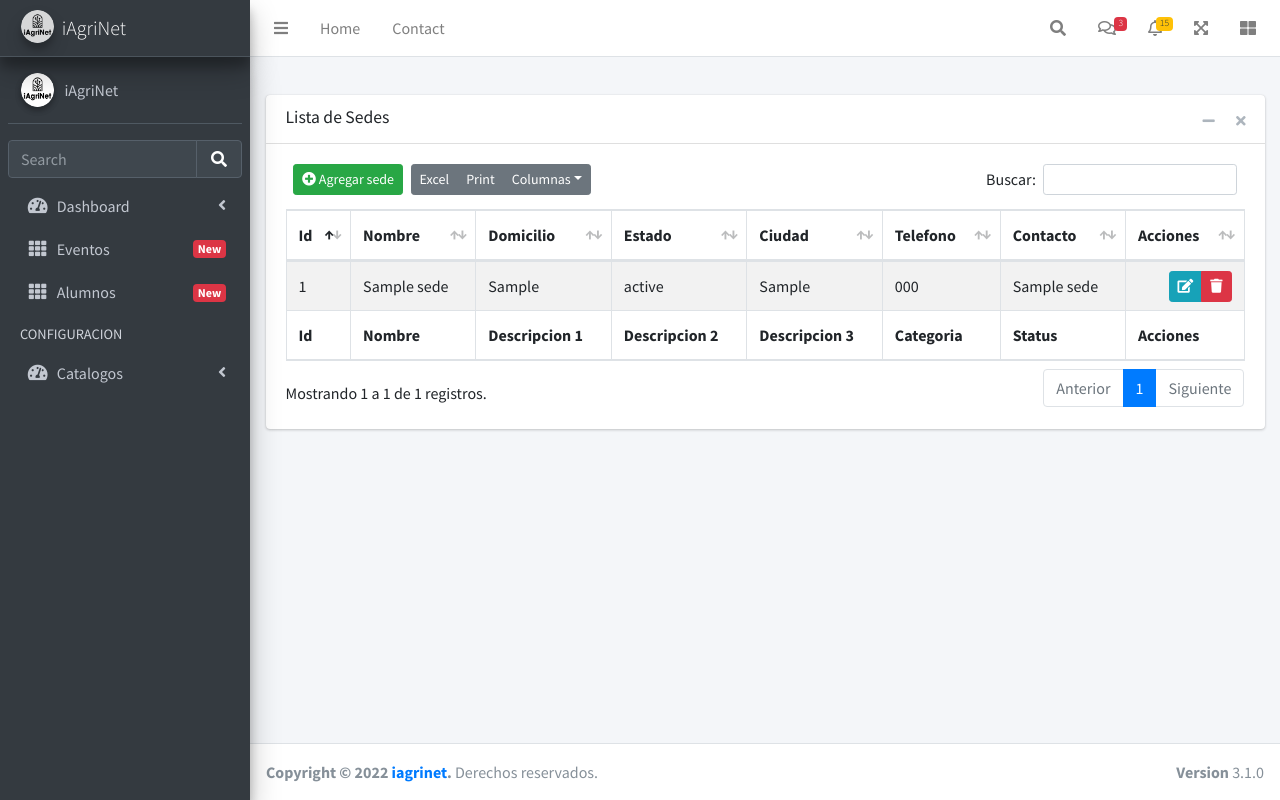
After one commit to celsoinzunza/appcursos, a Django app: page /catalogos/sedes/ in a window 1280 px wide. The commit adds this page. Run offline with Django 4.2, Linux system fonts and the light colour scheme; tables that the repository leaves empty hold one stand-in row (values such as "Sample post"); some libraries are stand-ins or nearby versions.

Commit message:
se agrego crud de sedes

```diff
--- a/catalogos/models.py
+++ b/catalogos/models.py
@@ -152,3 +152,28 @@ class Alumnos(models.Model):
 
     def __str__(self):
         return self.first_name
+
+class Sedes(models.Model):
+    name = models.CharField(max_length=50, verbose_name="Nombre de la sede")
+    domicilio = models.CharField(max_length=50, verbose_name="Domicilio",  null=True, blank=True)
+    Estado = models.CharField(max_length=50, verbose_name="Estado",  null=True, blank=True)
+    Ciudad = models.CharField(max_length=50, verbose_name="Ciudad", null=True, blank=True)
+    cp = models.CharField(max_length=50, verbose_name="Codigo postal", null=True, blank=True)
+    telefono = models.CharField(max_length=50, verbose_name="Telefono",  null=True, blank=True)
+    rfc = models.CharField(max_length=50, verbose_name="RFC",  null=True, blank=True)
+    banco = models.CharField(max_length=50, verbose_name="Banco",  null=True, blank=True)
+    cuentabancaria = models.CharField(max_length=50, verbose_name="Cuenta Bancaria",  null=True, blank=True)
+    nombrecontacto = models.CharField(max_length=50, verbose_name="Nombre contacto",  null=True, blank=True)
+    capacidad = models.IntegerField(verbose_name="Capacidad", null=True, blank=True)
+    status = models.BooleanField(default=True)
+
+    class Meta:
+        db_table = "cursos_sedes"
+        verbose_name = "Sede"
+        verbose_name_plural = "Sedes"
+
+    def __unicode__(self):
+        return self.name
+
+    def __str__(self):
+        return self.name
--- /dev/null
+++ b/catalogos/templates/catalogos/sedes/sedes_list.html
@@ -0,0 +1,147 @@
+{% extends 'fixed-topnav.html' %}
+{% load static %}
+{% block customcss %}
+<!-- DataTables -->
+<link rel="stylesheet" href="{% static 'plugins/datatables-bs4/css/dataTables.bootstrap4.min.css' %}" />
+<link rel="stylesheet" href="{% static 'plugins/datatables-responsive/css/responsive.bootstrap4.min.css' %}" />
+<link rel="stylesheet" href="{% static 'plugins/datatables-buttons/css/buttons.bootstrap4.min.css' %}" />
+{% endblock customcss %}
+ {% block title %} Sedes List {% endblock title %}
+ {% block subtitle %}
+<li class="breadcrumb-item nav-link"><strong>Sedes</strong></li>
+{% endblock subtitle %} {% block headerbutton %}
+<div class="col-sm-6">
+  <div class="float-sm-left">
+    <a class="btn btn-sm btn-success" type="button" href="add"><i class="fa fa-plus-circle"></i> Agregar sedes</a>
+  </div>
+</div>
+{% endblock headerbutton %}
+ {% block content %}
+
+<!-- Main content -->
+
+<!-- Default box -->
+<div class="card">
+  <div class="card-header">
+    <h3 class="card-title">Lista de Sedes</h3>
+    <div class="card-tools">
+      <button type="button" class="btn btn-tool" data-card-widget="collapse" title="Collapse">
+        <i class="fas fa-minus"></i>
+      </button>
+      <button type="button" class="btn btn-tool" data-card-widget="remove" title="Remove">
+        <i class="fas fa-times"></i>
+      </button>
+    </div>
+  </div>
+  <div class="card-body">
+
+    <div class="col-sm-6">
+      <div class="float-sm-left">
+        <a class="btn btn-sm btn-success" type="button" href="add"><i class="fa fa-plus-circle"></i> Agregar sede</a>
+      </div>
+    </div>
+
+    <table id="example1" class="table table-bordered table-striped table_list">
+      <thead>
+        <tr>
+          <th>Id</th>
+          <th>Nombre</th>
+          <th>Domicilio</th>
+          <th>Estado</th>
+          <th>Ciudad</th>
+          <th>Telefono</th>
+          <th>Contacto</th>
+          <th>Acciones</th>
+        </tr>
+      </thead>
+      <tbody>
+        {% for item in sedes_list %}
+        <tr>
+          <td>{{ item.id }}</td>
+          <td>{{ item.name }}</td>
+          <td>{{ item.domicilio }}</td>
+          <td>{{ item.Estado }}</td>
+          <td>{{ item.Ciudad }}</td>
+          <td>{{ item.telefono }}</td>
+          <td>{{ item.nombrecontacto }}</td>
+          <td class="text-right py-0 align-middle">
+            <div class="btn-group btn-group-sm">
+              <a href="{% url 'catalogos:sedes_edit' item.id %}" class="btn btn-info"><i class="fas fa-edit"></i></a>
+              <button data-url="{% url 'catalogos:sedes_delete' item.pk %}"
+                title="Eliminar" class="btn btn-danger js-view-delete">
+                <i class="fa fa-trash"></i>
+              </button>
+            </div>
+          </td>
+        </tr>
+        {% endfor %}
+      </tbody>
+      <tfoot>
+        <tr>
+          <th>Id</th>
+          <th>Nombre</th>
+          <th>Descripcion 1</th>
+          <th>Descripcion 2</th>
+          <th>Descripcion 3</th>
+          <th>Categoria</th>
+          <th>Status</th>
+          <th>Acciones</th>
+        </tr>
+      </tfoot>
+    </table>
+  </div>
+  <!-- /.card-body -->
+</div>
+<!-- /.card -->
+
+{% endblock content %}
+{% block customjs %}
+<!-- DataTables  & Plugins -->
+<script src="{% static 'plugins/datatables/jquery.dataTables.min.js' %}"></script>
+<script src="{% static 'plugins/datatables-bs4/js/dataTables.bootstrap4.min.js' %}"></script>
+<script src="{% static 'plugins/datatables-responsive/js/dataTables.responsive.min.js' %}"></script>
+<script src="{% static 'plugins/datatables-responsive/js/responsive.bootstrap4.min.js' %}"></script>
+<script src="{% static 'plugins/datatables-buttons/js/dataTables.buttons.min.js' %}"></script>
+<script src="{% static 'plugins/datatables-buttons/js/buttons.bootstrap4.min.js' %}"></script>
+<script src="{% static 'plugins/jszip/jszip.min.js' %}"></script>
+<script src="{% static 'plugins/pdfmake/pdfmake.min.js' %}"></script>
+<script src="{% static 'plugins/pdfmake/vfs_fonts.js' %}"></script>
+<script src="{% static 'plugins/datatables-buttons/js/buttons.html5.min.js' %}"></script>
+<script src="{% static 'plugins/datatables-buttons/js/buttons.print.min.js' %}"></script>
+<script src="{% static 'plugins/datatables-buttons/js/buttons.colVis.min.js' %}"></script>
+<!-- Page specific script -->
+<script>
+  $(function () {
+    $("#example1")
+      .DataTable({
+        responsive: true,
+        lengthChange: false,
+        autoWidth: false,
+        buttons: {
+          buttons: [
+            { extend: "excel", className: "btn-sm" },
+            { extend: "print", className: "btn-sm" },
+            { extend: "colvis", className: "btn-sm", text: "Columnas" },
+          ],
+        },
+        language: {
+          lengthMenu: "Mostrar _MENU_ registros por pagina",
+          zeroRecords: "No hay registros",
+          info: "Mostrando _START_ a _END_ de _TOTAL_ registros.",
+          infoEmpty: "No hay registros disponibles",
+          infoFiltered: "(filtrando de _MAX_ registros en total)",
+          search: "Buscar:",
+          paginate: {
+            first: "Primero",
+            last: "Ultimo",
+            next: "Siguiente",
+            previous: "Anterior",
+          },
+        },
+      })
+      .buttons()
+      .container()
+      .appendTo("#example1_wrapper .col-md-6:eq(0)");
+  });
+</script>
+{% endblock customjs %} {% block docready %} {% endblock docready %}
--- a/catalogos/urls.py
+++ b/catalogos/urls.py
@@ -11,7 +11,7 @@ urlpatterns = [
     re_path(r'^instructores/delete/(?P<pk>[0-9]+)/$',
         catalogos.instructores_delete, name='instructores_delete'),
 
-
+    # -- cursos
     path('cursos/',catalogos.cursos_list, name='cursos_list'),
     re_path(r'^cursos/add/$', catalogos.cursos_add, name='cursos_add'),
     re_path(r'^cursos/edit/(?P<pk>[0-9]+)/$',
@@ -19,4 +19,12 @@ urlpatterns = [
     re_path(r'^cursos/delete/(?P<pk>[0-9]+)/$',
         catalogos.cursos_delete, name='cursos_delete'),
 
+    # -- sedes
+    path('sedes/',catalogos.sedes_list, name='sedes_list'),
+    re_path(r'^sedes/add/$', catalogos.sedes_add, name='sedes_add'),
+    re_path(r'^sedes/edit/(?P<pk>[0-9]+)/$',
+        catalogos.sedes_edit, name='sedes_edit'),
+    re_path(r'^sedes/delete/(?P<pk>[0-9]+)/$',
+        catalogos.sedes_delete, name='sedes_delete'),
+
 ]
--- a/catalogos/views/catalogos.py
+++ b/catalogos/views/catalogos.py
@@ -9,11 +9,11 @@ from django.http import JsonResponse
 from django.db.models import Count, Sum, Q, Max, F
 # Create your views here.
 
-from catalogos.models import Instructor, Cursos
+from catalogos.models import Instructor, Cursos, Sedes
 
-from ..forms import InstructorForm, CursoForm
+from ..forms import InstructorForm, CursoForm, SedeForm
 
-# ------- CICLOS ------- #
+# ------- INSTRUCTORES ------- #
 def instructores_list(request):
     context = {}
     # context['cultivos_list'] = Cultivo.objects.filter(status=True).order_by('name')
@@ -43,16 +43,15 @@ def instructores_add(request):
     return render(request, 'catalogos/instructores/instructores_form.html', context)
 
 def instructores_edit(request, pk):
-    context['instructor_obj'] = get_object_or_404(Instructor, pk=pk)
-
+    instructor_obj = get_object_or_404(Instructor, pk=pk)
     if request.method == 'POST':
-        form = InstructorForm(request.POST, instance=context['curso_obj'])
+        form = InstructorForm(request.POST, instance=instructor_obj)
         if form.is_valid():
             instructor_obj = form.save(commit=False)
             instructor_obj.save()
 
             msg = messages.success(
-                request, 'Curso modificado satisfactorimente')
+                request, 'Instructor modificado satisfactorimente')
 
             # -- User Logs (Info, Access, Error)
             # user_logs(request, None, 'I', 'Sucursal modificada satisfactorimente')
@@ -61,7 +60,7 @@ def instructores_edit(request, pk):
         else:
             msg = messages.error(request, 'Hubo un error')
     else:
-        form = CursoForm(instance=context['instructor_obj'])
+        form = InstructorForm(instance=instructor_obj)
 
     context = {
         "form": form
@@ -74,13 +73,11 @@ def instructores_delete(request):
 
 
 # ------ CURSOS --------- #
-
 def cursos_list(request):
     context = {}
     # context['cultivos_list'] = Cultivo.objects.filter(status=True).order_by('name')
     context['cursos_list'] = Cursos.objects.filter(status=True)
     return render(request, 'catalogos/cursos/cursos_list.html', context)
-
 
 def cursos_add(request):
     if request.method == 'POST':
@@ -134,3 +131,64 @@ def cursos_edit(request, pk):
     }
 
     return render(request, 'catalogos/cursos/curso_form.html', context)
+
+
+
+# ------ SEDES --------- #
+def sedes_list(request):
+    context = {}
+    context['sedes_list'] = Sedes.objects.filter(status=True)
+    return render(request, 'catalogos/sedes/sedes_list.html', context)
+
+def sedes_add(request):
+    if request.method == 'POST':
+        form = SedeForm(request.POST or None)
+        if form.is_valid():
+            cultivo_obj = form.save(commit=False)
+            cultivo_obj.save()
+
+            # -- Message to beneficiary
+            msg = messages.success(request, 'Sede creada satisfactorimente')
+
+            return redirect('catalogos:sedes_list')
+        else:
+            msg = messages.error(request, 'Hubo un error.')
+    else:
+        form = SedeForm()
+
+    context = {
+        "form": form
+    }
+
+    return render(request, 'catalogos/sedes/sede_form.html', context)
+
+def sedes_delete(request):
+    pass
+
+def sedes_edit(request, pk):
+    context = {}
+    context['sede_obj'] = get_object_or_404(Sedes, pk=pk)
+
+    if request.method == 'POST':
+        form = SedeForm(request.POST, instance=context['sede_obj'])
+        if form.is_valid():
+            context['sede_obj'] = form.save(commit=False)
+            context['sede_obj'].save()
+
+            msg = messages.success(
+                request, 'Sede modificado satisfactorimente')
+
+            # -- User Logs (Info, Access, Error)
+            # user_logs(request, None, 'I', 'Sede modificada satisfactorimente')
+
+            return redirect('catalogos:sedes_list')
+        else:
+            msg = messages.error(request, 'Hubo un error')
+    else:
+        form = SedeForm(instance=context['sede_obj'])
+
+    context = {
+        "form": form
+    }
+
+    return render(request, 'catalogos/sedes/sede_form.html', context)
--- a/templates/fixed-topnav.html
+++ b/templates/fixed-topnav.html
@@ -270,9 +270,9 @@
             </ul>
             <ul class="nav nav-treeview">
               <li class="nav-item">
-                <a href="#" class="nav-link">
+                <a href="/catalogos/sedes" class="nav-link">
                   <i class="far fa-circle nav-icon"></i>
-                  <p>Salas de eventos</p>
+                  <p>Sedes</p>
                 </a>
               </li>
             </ul>
```
Also changed, not shown: catalogos/forms.py (+7 -1 lines), catalogos/templates/catalogos/sedes/sede_form.html (added, +57 -0 lines), catalogos/migrations/0004_sedes.py (added), catalogos/migrations/0005_sedes_capacidad_sedes_status_alter_sedes_ciudad_and_more.py (added).
